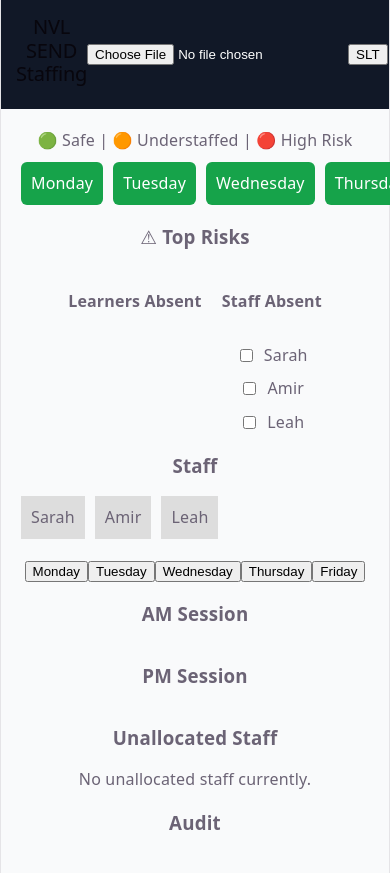
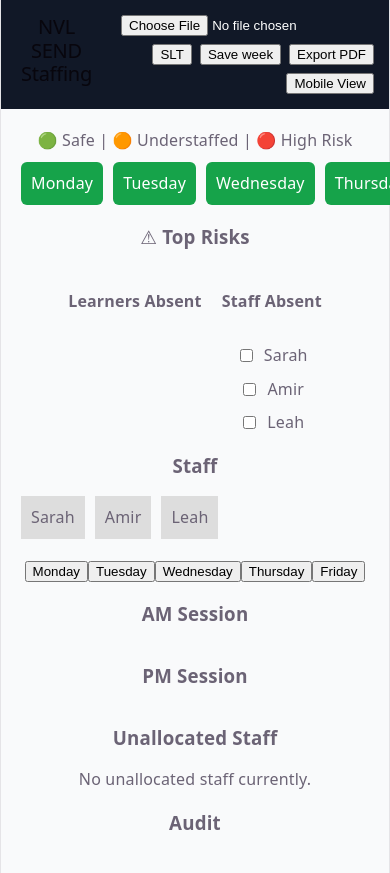
Before and after one commit to pezzaoaks/NVL-Staffing-App, a React (Vite) app: page / in a window 390 px wide. Shown: the top 873 px of the page. Built offline with nearby package versions, Linux system fonts and the light colour scheme.

Commit message:
Final Beta May 2026 V1.1 - Mobile View

```diff
--- a/src/App.jsx
+++ b/src/App.jsx
@@ -31,6 +31,7 @@ export default function App() {
 
   const [audit, setAudit] = useState([]);
   const [view, setView] = useState("dashboard");
+  const [mobileView, setMobileView] = useState(false);
   const [savedWeek, setSavedWeek] = useState(false);
 
   const log = (text) => {
@@ -195,6 +196,32 @@ export default function App() {
     return "SAFE";
   };
 
+  const mobileHeaderStyle = {
+    display: "flex",
+    gap: 8,
+    alignItems: "center",
+    flexWrap: "wrap",
+    justifyContent: "flex-end",
+  };
+
+  const absentSectionStyle = {
+    display: "flex",
+    gap: 20,
+    marginTop: 20,
+    justifyContent: "center",
+    alignItems: "flex-start",
+    flexDirection: mobileView ? "column" : "row",
+  };
+
+  const sessionRowStyle = {
+    display: "flex",
+    gap: 15,
+    flexWrap: "wrap",
+    flexDirection: mobileView ? "column" : "row",
+  };
+
+  const classCardWidth = (status) => (mobileView ? "100%" : status === "HIGH RISK" ? 260 : 220);
+
   if (view === "slt") {
     return (
       <div style={{ padding: 40 }}>
@@ -221,11 +248,14 @@ export default function App() {
         }}
       >
         <h2>NVL SEND Staffing</h2>
-        <div style={{ display: "flex", gap: 8, alignItems: "center" }}>
+        <div style={mobileHeaderStyle}>
           <input className="no-print" type="file" accept=".csv,.xlsx" onChange={handleUpload} />
           <button className="no-print" onClick={() => setView("slt")}>SLT</button>
           <button className="no-print" onClick={saveWeek}>Save week</button>
           <button className="no-print" onClick={exportPDF}>Export PDF</button>
+          <button className="no-print" onClick={() => setMobileView((prev) => !prev)}>
+            {mobileView ? "Desktop View" : "Mobile View"}
+          </button>
           {savedWeek && <span style={{ marginLeft: 8 }}>Saved!</span>}
         </div>
       </div>
@@ -233,7 +263,7 @@ export default function App() {
       <div style={{ padding: 20 }}>
         <div>🟢 Safe | 🟠 Understaffed | 🔴 High Risk</div>
 
-        <div style={{ display: "flex", gap: 10, marginTop: 10 }}>
+        <div style={{ display: "flex", gap: 10, marginTop: 10, flexDirection: mobileView ? "column" : "row" }}>
           {days.map((d) => {
             const s = dayStatus(d);
             return (
@@ -260,7 +290,7 @@ export default function App() {
           </div>
         ))}
 
-        <div style={{ display: "flex", gap: 20, marginTop: 20, justifyContent: "center", alignItems: "flex-start" }}>
+        <div style={absentSectionStyle}>
           <div style={{ display: "flex", flexDirection: "column", gap: 10, alignItems: "center" }}>
             <h4>Learners Absent</h4>
             {classesData.flatMap((c) => c.learners || []).map((l) => (
@@ -325,7 +355,7 @@ export default function App() {
         {sessions.map((session) => (
           <div key={session} style={{ marginTop: 20 }}>
             <h3>{session}</h3>
-            <div style={{ display: "flex", gap: 15, flexWrap: "wrap" }}>
+            <div style={sessionRowStyle}>
               {classesData
                 .filter((c) => c.day === day && c.session === session)
                 .map((cls) => {
@@ -347,7 +377,7 @@ export default function App() {
                     style={{
                       padding: 15,
                       borderRadius: 8,
-                      width: cls.status === "HIGH RISK" ? 260 : 220,
+                      width: classCardWidth(cls.status),
                       ...getHeat(cls.status),
                     }}
                   >
```
